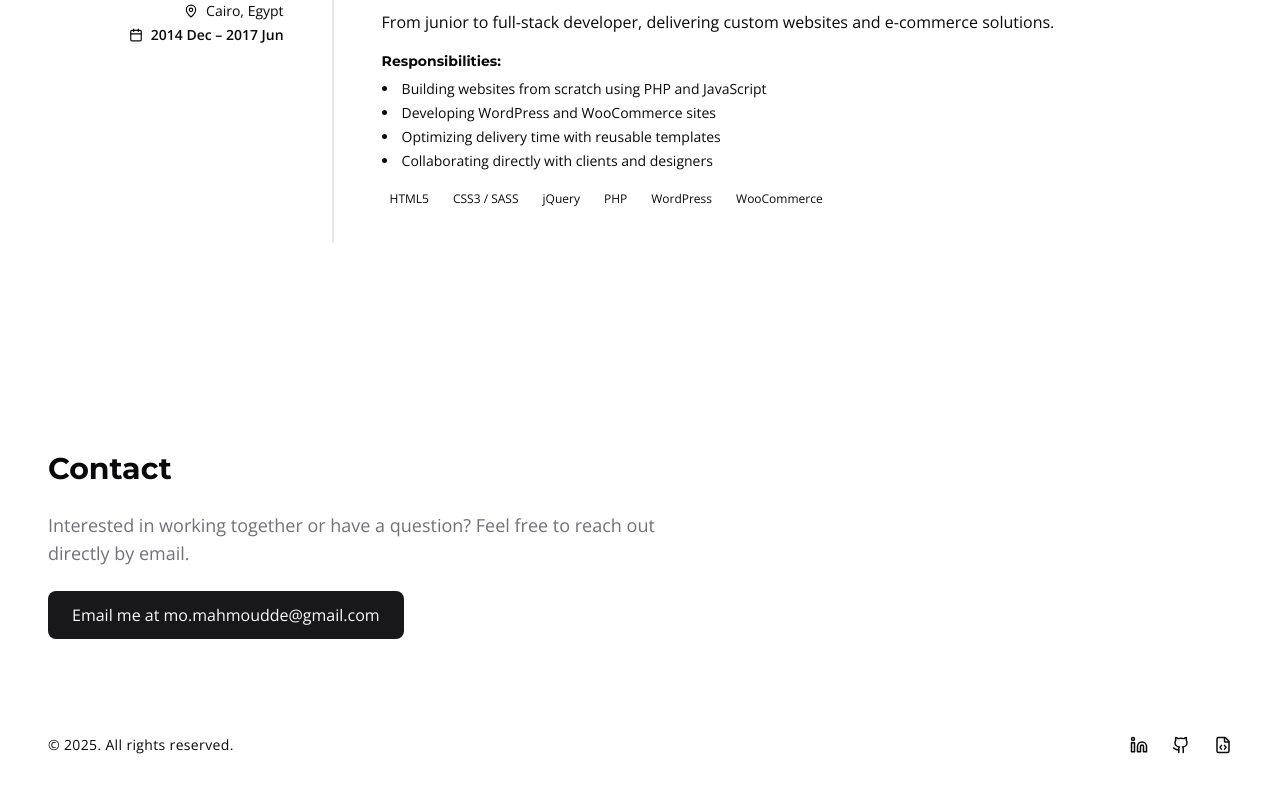
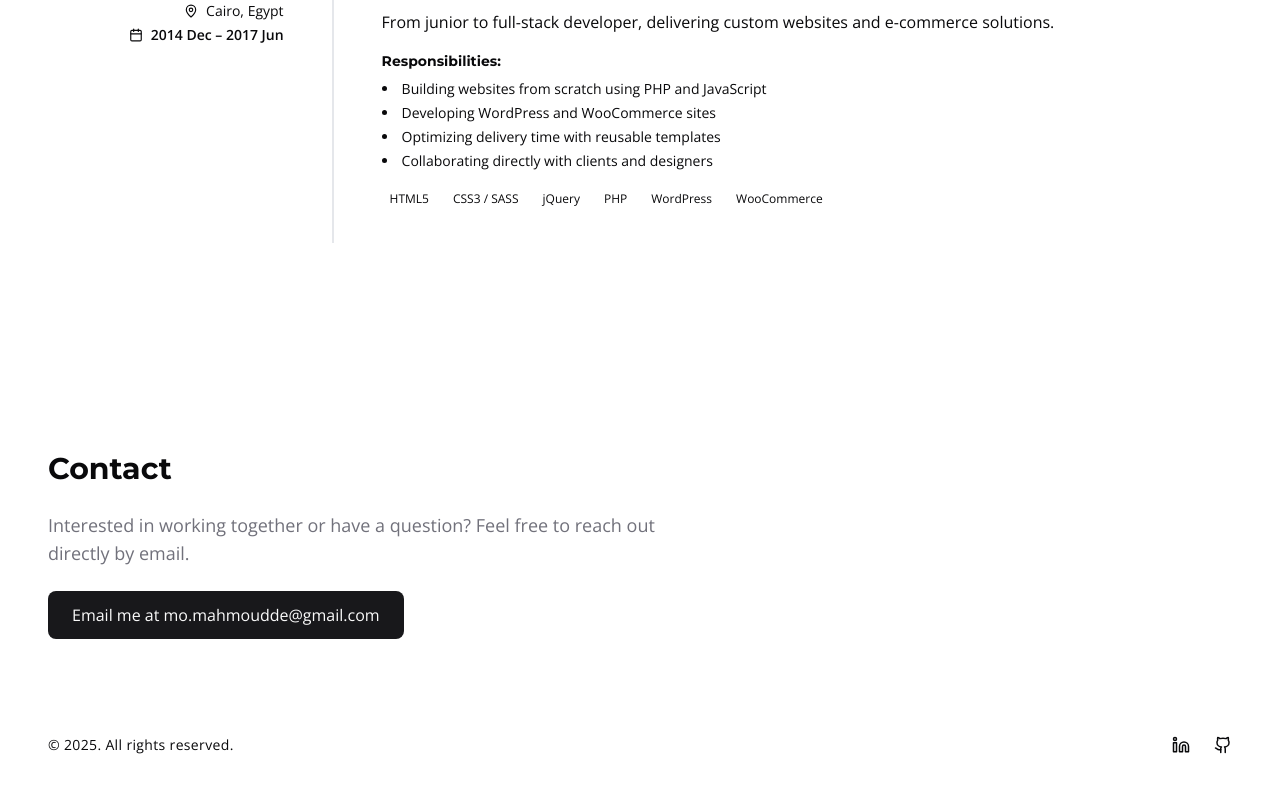
Before and after one commit to MohammadMahmoud/portfolio, a Next.js app: page / in a window 1280 px wide. Shown: the part 3880-4667 px from the top of the page. Built offline with nearby package versions, Linux system fonts and the light colour scheme.

Commit message:
Updated Footer Links

```diff
--- a/src/components/organisms/footer.tsx
+++ b/src/components/organisms/footer.tsx
@@ -1,4 +1,4 @@
-import { FileCode, Github, Linkedin } from 'lucide-react';
+import { Github, Linkedin } from 'lucide-react';
 
 const Footer = () => {
   return (
@@ -13,7 +13,7 @@ const Footer = () => {
 
           <div className='flex items-center space-x-6'>
             <a
-              href='https://linkedin.com'
+              href='https://www.linkedin.com/in/mohammed-mahmoud-0684067390/'
               target='_blank'
               rel='noopener noreferrer'
               className='hover:text-[#0077b5] transition-colors duration-300'
@@ -23,23 +23,13 @@ const Footer = () => {
             </a>
 
             <a
-              href='https://github.com'
+              href='https://github.com/MohammadMahmoud'
               target='_blank'
               rel='noopener noreferrer'
               className='hover:text-black transition-colors duration-300'
             >
               <Github size={18} />
               <span className='sr-only'>GitHub</span>
-            </a>
-
-            <a
-              href='#'
-              target='_blank'
-              rel='noopener noreferrer'
-              className='hover:text-[#f48024] transition-colors duration-300'
-            >
-              <FileCode size={18} />
-              <span className='sr-only'>StackOverflow</span>
             </a>
           </div>
         </div>
```
